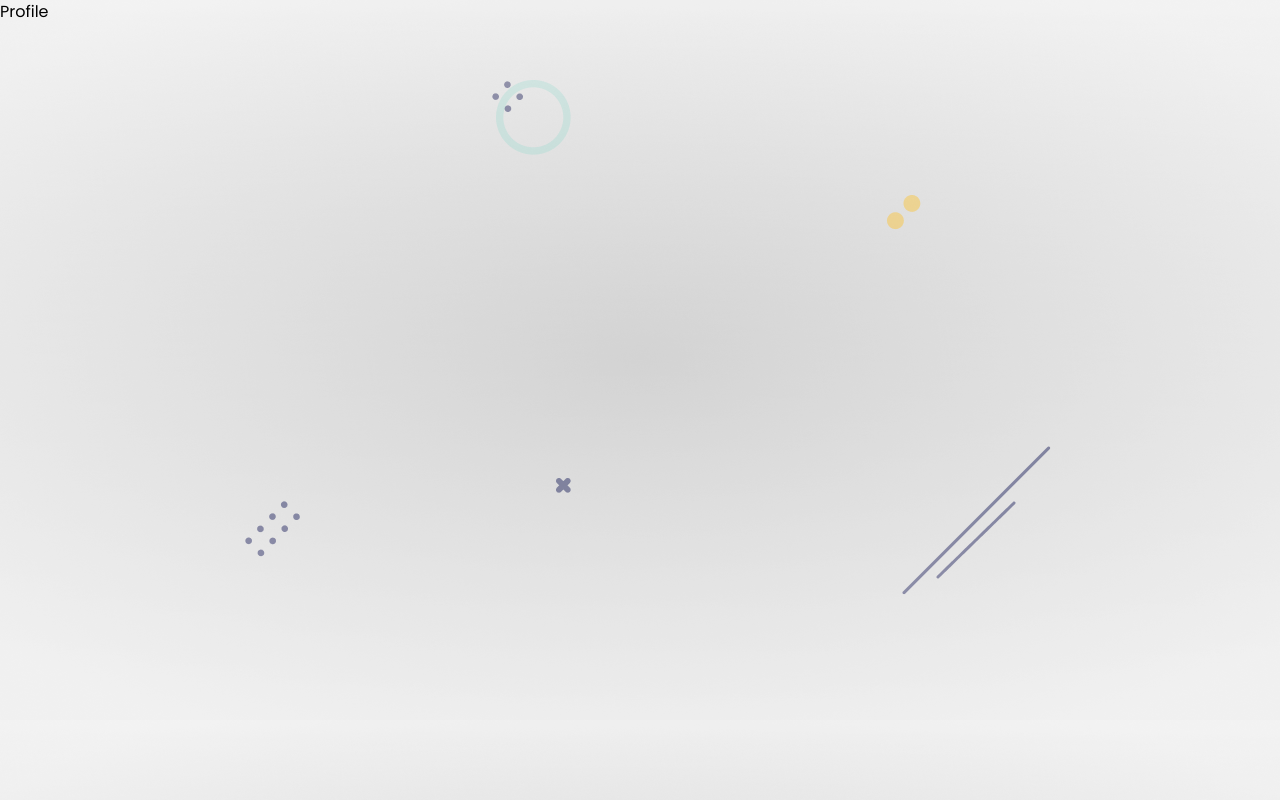
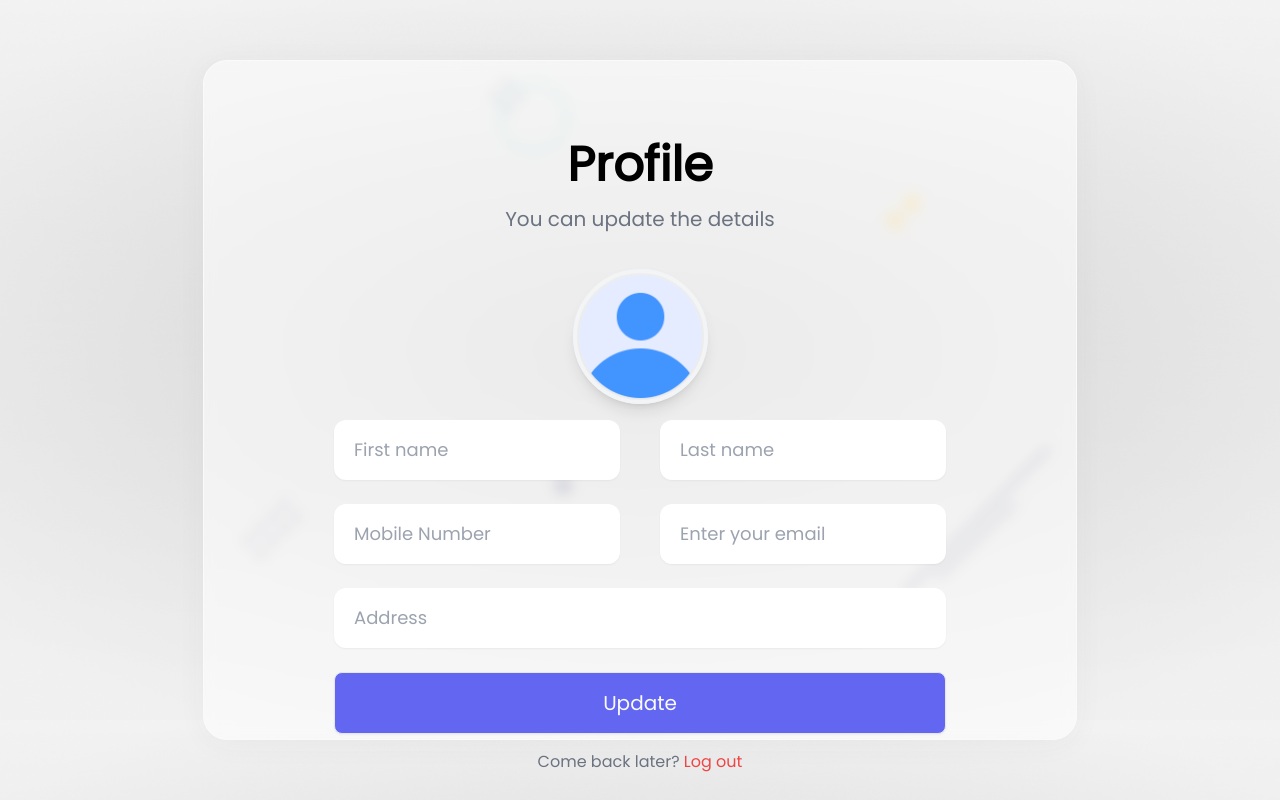
Before and after one commit to tareque-bin-habib/mern-login-app-client, a React (Create React App) app: page /profile in a window 1280 px wide. Built offline with nearby package versions, Linux system fonts and the light colour scheme.

Commit message:
profile ui done

```diff
--- a/src/components/Profile.js
+++ b/src/components/Profile.js
@@ -1,9 +1,78 @@
-import React from 'react';
+import React, { useState } from 'react';
+import { Link } from 'react-router-dom';
+import avatar from '../assets/profile.png'
+import styles from '../styles/UserName.module.css'
+import { Toaster } from 'react-hot-toast';
+import { useFormik } from 'formik';
+import { registerValidation } from '../helper/Validate'
+import convertToBase64 from '../helper/Convert'
+
 
 const Profile = () => {
+
+    const [file, setFile] = useState()
+
+    const formik = useFormik({
+        initialValues: {
+            email: '',
+            userName: '',
+            password: ''
+        },
+        validate: registerValidation,
+        validateOnBlur: false,
+        validateOnChange: false,
+
+        onSubmit: async values => {
+            values = await Object.assign(values, { profile: file || '' })
+            console.log(values)
+        }
+
+    });
+
+    const onUpload = async e => {
+        const base64 = await convertToBase64(e.target.files[0]);
+        setFile(base64)
+    }
+
+
     return (
-        <div>
-            <h1>Profile</h1>
+        <div className='container mx-auto'>
+            <Toaster position='top-center' reverseOrder={false}></Toaster>
+            <div className='flex justify-center items-center h-screen'>
+                <div className={styles.glass} style={{ width: '45%', height: '85%' }}>
+                    <div className='title flex flex-col items-center'>
+                        <h4 className='text-5xl font-bold'>Profile</h4>
+                        <span className='py-4 text-xl w-2/3 text-center text-gray-500'>You can update the details</span>
+                    </div>
+                    <form onSubmit={formik.handleSubmit} className='py-1'>
+                        <div className='profile flex justify-center py-4'>
+                            <label htmlFor="profile">
+                                <img src={file || avatar} className={styles.profile_img} alt="avatar" />
+                            </label>
+                            <input onChange={onUpload} type="file" id="profile" name='profile' />
+                        </div>
+                        <div className='textbox flex flex-col items-center gap-6'>
+                            <div className='name flex w-3/4 gap-10'>
+                                <input {...formik.getFieldProps('firstname')} className={styles.textbox} type="text" placeholder='First name' />
+                                <input {...formik.getFieldProps('lastname')} className={styles.textbox} type="text" placeholder='Last name' />
+                            </div>
+                            <div className='name flex w-3/4 gap-10'>
+                                <input {...formik.getFieldProps('mobile')} className={styles.textbox} type="text" placeholder='Mobile Number' />
+                                <input {...formik.getFieldProps('email')} className={styles.textbox} type="email" placeholder='Enter your email' />
+                            </div>
+
+                            <input {...formik.getFieldProps('address')} className={styles.textbox} type="text" placeholder='Address' />
+                            <button className={styles.btn} type='submit'>Update</button>
+
+
+
+                        </div>
+                        <div className='text-center py-4'>
+                            <span className='text-gray-500'>Come back later? <Link to='/' className='text-red-500'>Log out</Link> </span>
+                        </div>
+                    </form>
+                </div>
+            </div>
         </div>
     );
 };
```
